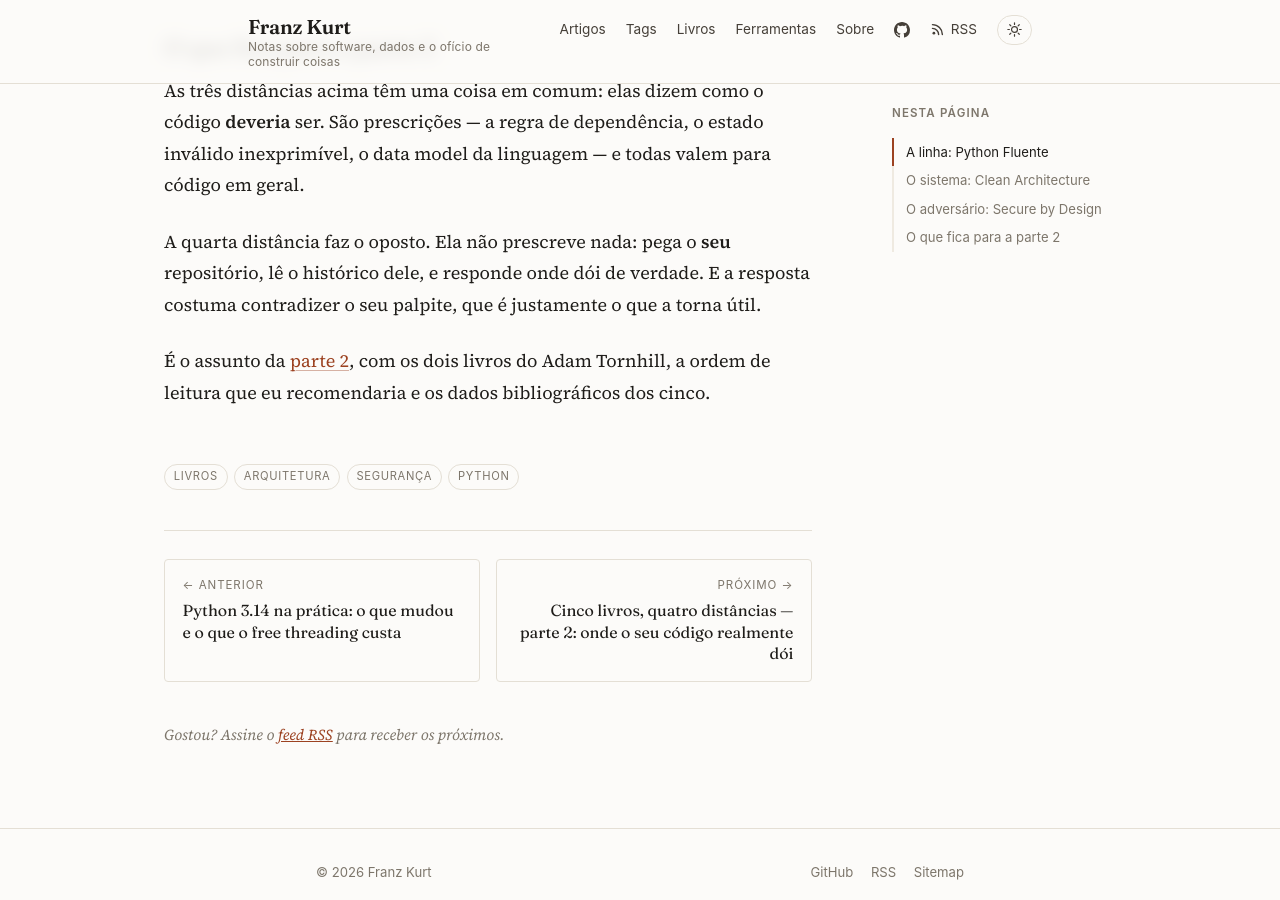
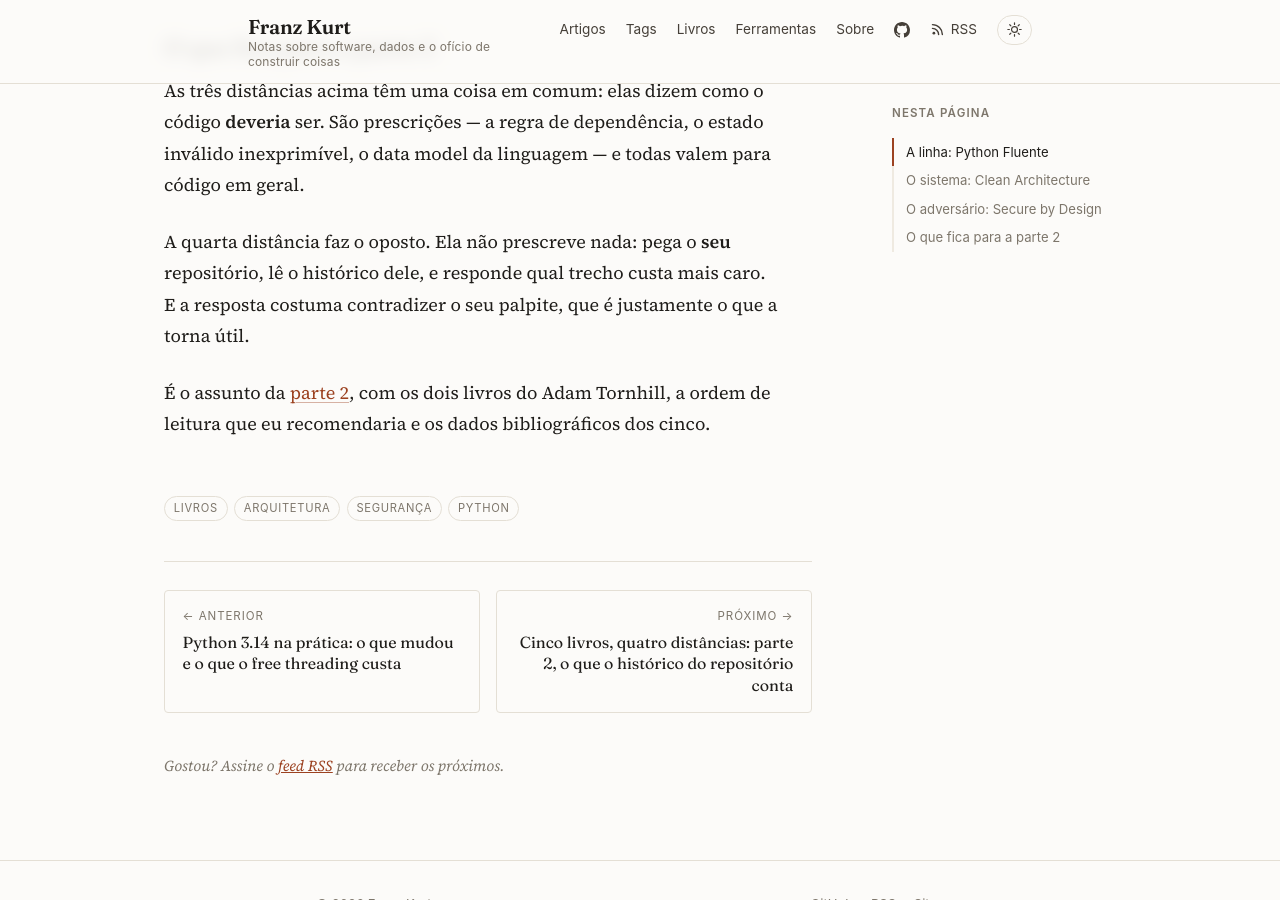
Before and after one commit to franzkurt/franzkurt.github.io, a Jekyll site: the page built from _posts/2026-09-15-quatro-livros-de-codigo.md, in a window 1280 px wide and 900 px high, scrolled down 7122 px. Built offline with Jekyll 4.4.1, drawn with Linux system fonts in a browser that asks for light colours; some of the changed text lies outside the part shown.

Commit message:
Tira o "onde dói" dos títulos e do texto, e mede os tiques que são meus e não dele
Ele mandou tirar ", e onde dói" do título, dizendo que é palavra que só
IA usa e que precisa soar mais humano para quem lê. Tirei, e fui atrás do
resto da mesma família em vez de corrigir só o que ele apontou.

"onde dói" aparecia em 7 lugares, incluindo OUTRO título de setembro
("parte 2: onde o seu código realmente dói"). Trocado por formulação que
diz a mesma coisa sem a figura: "o que o histórico do repositório conta",
"qual trecho custa mais caro", "a regra mais difícil de aceitar". Nenhuma
URL mudou, porque o permalink vem do nome do arquivo.

Depois medi, para não ficar adivinhando qual voz é de quem. Separei os 10
artigos com canonical do Medium — que são os que ELE escreveu — dos 62
escritos aqui, e contei por mil palavras:

  travessão —        4,1 nos dele   contra  14,6 nos meus  (3,6x)
  ## O que fica        0 nos dele   contra  28 artigos meus
  "Repare"             1 nos dele   contra  31 meus
  "E aqui/Aqui está"   0 nos dele   contra  27 meus
  "Vale dizer/notar"   0 nos dele   contra  18 meus
  "Guarde"             0 nos dele   contra   8 meus

Os cinco últimos são invenção minha: não existem na voz dele, nenhuma vez.
O travessão não é invenção, é excesso — ele usa, eu uso 3,6 vezes mais.

Não saí corrigindo os 1.318 travessões nem as 28 seções "O que fica"
nesta rodada. Edição mecânica de prosa em massa estraga mais do que
conserta, e "O que fica" pode ser estrutura que ele queira manter. Fica
como proposta, com o número medido para ele decidir o quanto cortar.

Co-Authored-By: Claude Opus 5 (1M context) <noreply@anthropic.com>

```diff
--- a/_posts/2026-09-15-quatro-livros-de-codigo.md
+++ b/_posts/2026-09-15-quatro-livros-de-codigo.md
@@ -23,7 +23,7 @@ está pior provavelmente está errada — e mostra como medir.
 | A linha | Python Fluente | Estou usando a linguagem ou lutando contra ela? |
 | O sistema | Clean Architecture | O que aqui é decisão e o que é detalhe? |
 | O adversário | Secure by Design | Este bug consegue sequer existir? |
-| A história | Your Code as a Crime Scene | Onde dói de verdade neste repositório? |
+| A história | Your Code as a Crime Scene | Qual trecho deste repositório custa mais caro? |
 | A história, mais longe | Software Design X-Rays | E quanto disso é problema de código, afinal? |
 
 Esta parte cobre as três primeiras distâncias. A última — a que mede em vez de
@@ -203,7 +203,7 @@ As três distâncias acima têm uma coisa em comum: elas dizem como o código
 inexprimível, o data model da linguagem — e todas valem para código em geral.
 
 A quarta distância faz o oposto. Ela não prescreve nada: pega o **seu**
-repositório, lê o histórico dele, e responde onde dói de verdade. E a resposta
+repositório, lê o histórico dele, e responde qual trecho custa mais caro. E a resposta
 costuma contradizer o seu palpite, que é justamente o que a torna útil.
 
 É o assunto da [parte 2](/2026/09/quatro-livros-de-codigo-parte-2/), com os dois
--- a/_posts/2026-09-16-quatro-livros-de-codigo-parte-2.md
+++ b/_posts/2026-09-16-quatro-livros-de-codigo-parte-2.md
@@ -1,5 +1,5 @@
 ---
-title: "Cinco livros, quatro distâncias — parte 2: onde o seu código realmente dói"
+title: "Cinco livros, quatro distâncias: parte 2, o que o histórico do repositório conta"
 date: 2026-09-16 10:00:00 -0300
 tags: [livros, arquitetura, python]
 description: "Os três livros da parte 1 dizem como o código deveria ser. Os dois do Adam Tornhill dizem que a sua opinião sobre qual parte do seu sistema está pior provavelmente está errada — e mostram como medir."
@@ -34,7 +34,7 @@ as mudanças no código já escrito? *"Iteration two, at the latest."* A manuten
 começa na segunda iteração, o que significa que se entra em modo de manutenção
 imediatamente.
 
-A resposta à pergunta de onde dói, por sua vez, não está no código que você lê.
+A resposta a essa pergunta, por sua vez, não está no código que você lê.
 Está no histórico do git. As técnicas centrais:
 
 - **Hotspots** — cruzar complexidade com frequência de mudança. O módulo mais
@@ -55,7 +55,7 @@ Architecture e Secure by Design te dão um ideal; a tendência natural é aplic
 onde você *acha* que o código está ruim. E esse palpite é notoriamente ruim —
 costuma apontar para o que você leu por último ou para o que te irritou na
 semana passada. Tornhill troca o palpite por evidência: o repositório já sabe
-onde dói, e você nunca perguntou.
+qual é o trecho mais custoso, e você nunca perguntou.
 
 Uma ressalva de honestidade: Tornhill é fundador e CTO do CodeScene, produto
 comercial que faz exatamente essas análises. O livro não é um folheto — as
@@ -135,7 +135,7 @@ rendendo.
 
 O *X-Rays* eu deixaria por último, e não por ser o menos importante. Ele responde
 uma pergunta que só aparece depois que as outras foram respondidas: você já sabe
-onde dói, já sabe qual fronteira faltou, já tentou consertar — e o problema
+qual é o trecho mais custoso, já sabe qual fronteira faltou, já tentou consertar, e o problema
 voltou. É aí que a resposta "não era o código, era quanta gente mexia nele ao
 mesmo tempo" faz sentido, e não antes.
 
```
Also changed, not shown: _posts/2026-08-18-escrever-para-ser-lido-depois.md (+1 -1 lines), _posts/2026-09-14-como-este-blog-funciona.md (+1 -1 lines).
